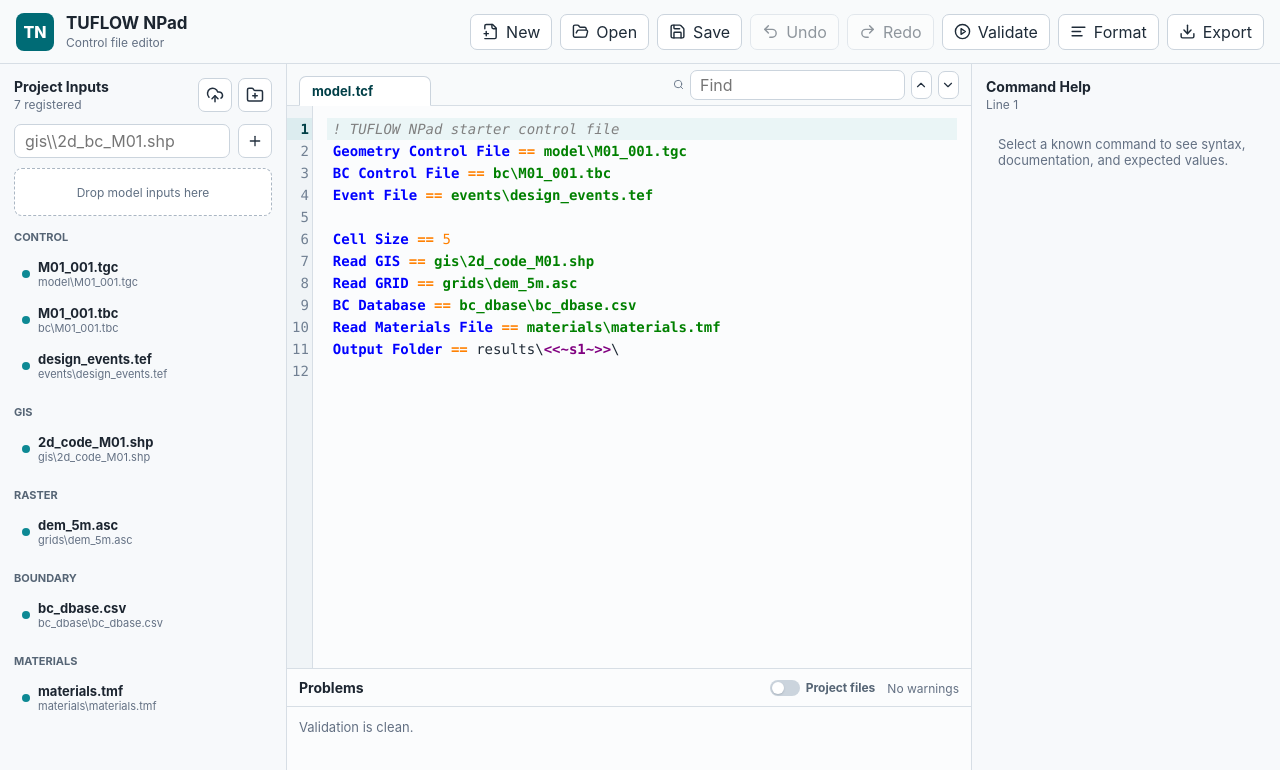
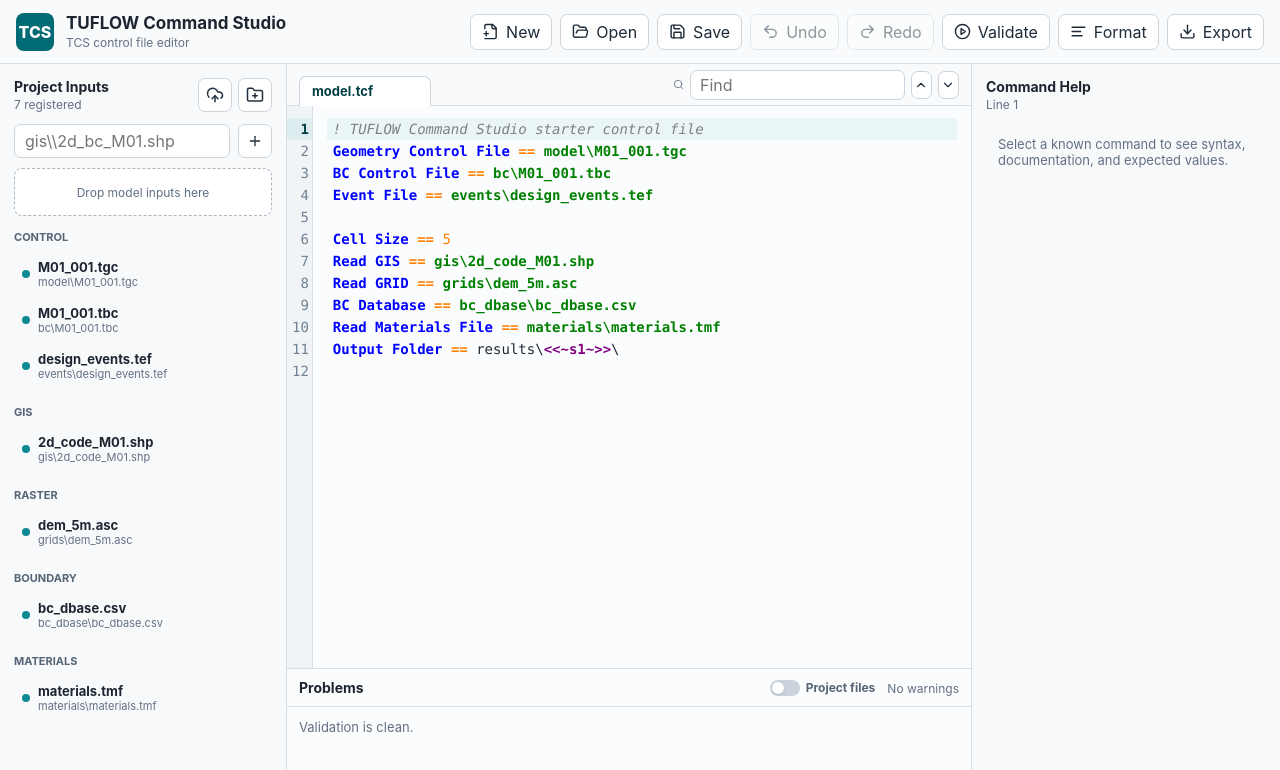
Before and after one commit to hamedtavakoli/TUFLOW_NPad, a React (Vite) app: page / in a window 1280 px wide. Shown: the top 770 px of the page. Built offline with nearby package versions, Linux system fonts and the light colour scheme.

Commit message:
Rename app to TUFLOW Command Studio

```diff
--- a/index.html
+++ b/index.html
@@ -3,7 +3,7 @@
   <head>
     <meta charset="UTF-8" />
     <meta name="viewport" content="width=device-width, initial-scale=1.0" />
-    <title>TUFLOW NPad</title>
+    <title>TUFLOW Command Studio</title>
   </head>
   <body>
     <div id="root"></div>
--- a/package.json
+++ b/package.json
@@ -1,5 +1,5 @@
 {
-  "name": "tuflow-npad",
+  "name": "tuflow-command-studio",
   "private": true,
   "version": "0.1.0",
   "type": "module",
--- a/src/main.tsx
+++ b/src/main.tsx
@@ -11,7 +11,7 @@
 import type { ProjectInput } from './lib/types';
 import './styles.css';
 
-const starterText = `! TUFLOW NPad starter control file
+const starterText = `! TUFLOW Command Studio starter control file
 Geometry Control File == model\\M01_001.tgc
 BC Control File == bc\\M01_001.tbc
 Event File == events\\design_events.tef
@@ -226,10 +226,10 @@
     <div className="app-shell">
       <header className="toolbar">
         <div className="brand">
-          <span className="brand-mark">TN</span>
+          <span className="brand-mark">TCS</span>
           <div>
-            <h1>TUFLOW NPad</h1>
-            <p>Control file editor</p>
+            <h1>TUFLOW Command Studio</h1>
+            <p>TCS control file editor</p>
           </div>
         </div>
         <div className="toolbar-actions">
```
Also changed, not shown: 2 other files (tests, documents, lock files or other folders).
